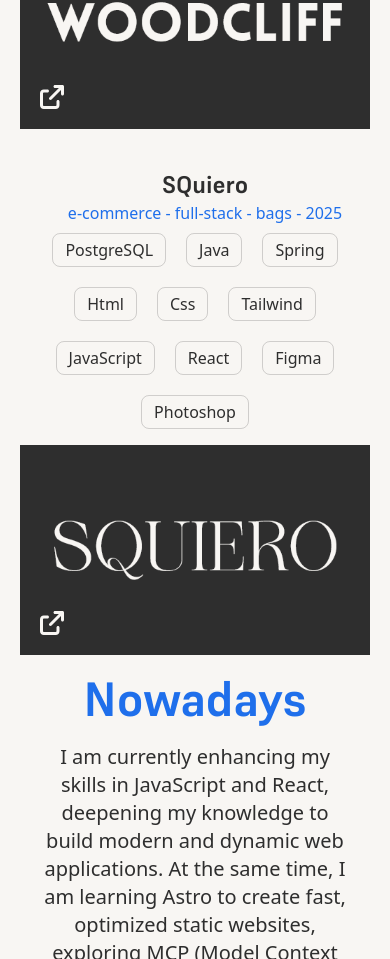
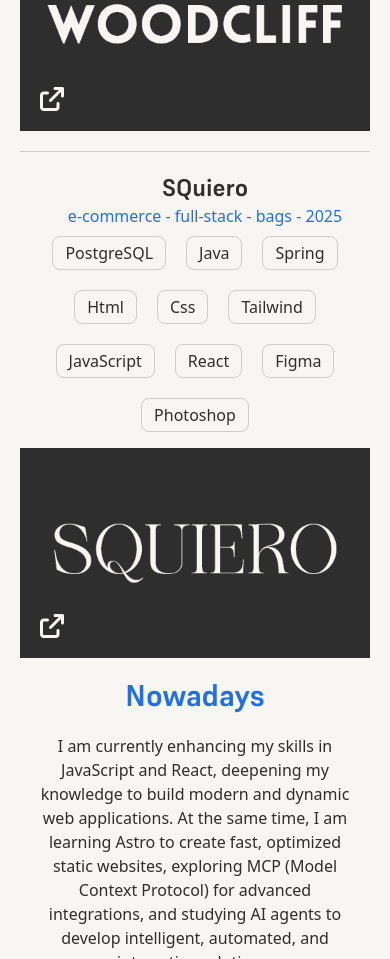
Before and after one commit to MarcosBernalOficial/MyPortfolio, a React (Vite) app: page /MyPortfolio/ in a window 390 px wide. Shown: the part 2919-3878 px from the top of the page. Built offline with nearby package versions, Linux system fonts and the light colour scheme.

Commit message:
add nowadays

```diff
--- a/src/components/Dashboard.jsx
+++ b/src/components/Dashboard.jsx
@@ -190,7 +190,7 @@ export default function Dashboard() {
                 className="
                     w-full
                     relative
-                    md:border-l border-black/20 dark:border-white/20
+                    md:border-l border-t border-black/20 dark:border-white/20
                     md:h-[250px]
                 ">
                     <h5 className="
@@ -272,7 +272,7 @@ export default function Dashboard() {
                 text-black dark:text-white
             ">
                 <h3 className="
-                    text-center md:text-start font-semibold text-5xl k font-title
+                    text-center md:text-start font-semibold md:text-5xl text-3xl font-title
                     text-blue
                     mt-5
                     px-5
@@ -280,7 +280,7 @@ export default function Dashboard() {
                     Nowadays
                 </h3>
                 <p className="
-                    text-xl text-center md:text-start
+                    md:text-xl text-md text-center md:text-start
                     p-5 text-balance
                 ">
                     I am currently enhancing my skills in JavaScript and React, deepening my knowledge to build modern and dynamic web applications. At the same time, I am learning Astro to create fast, optimized static websites, exploring MCP (Model Context Protocol) for advanced integrations, and studying AI agents to develop intelligent, automated, and interactive solutions.
@@ -293,7 +293,7 @@ export default function Dashboard() {
                 my-10 md:p-7
             ">
                 <h3 className="
-                    font-title text-blue text-5xl
+                    font-title text-blue md:text-5xl text-2xl
                     text-center text-balance
                 ">
                     You should work with me, I will make your life easier.
```
